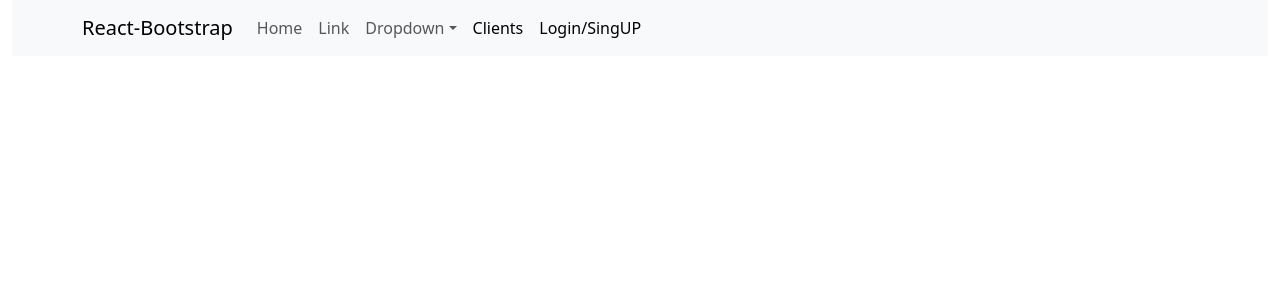
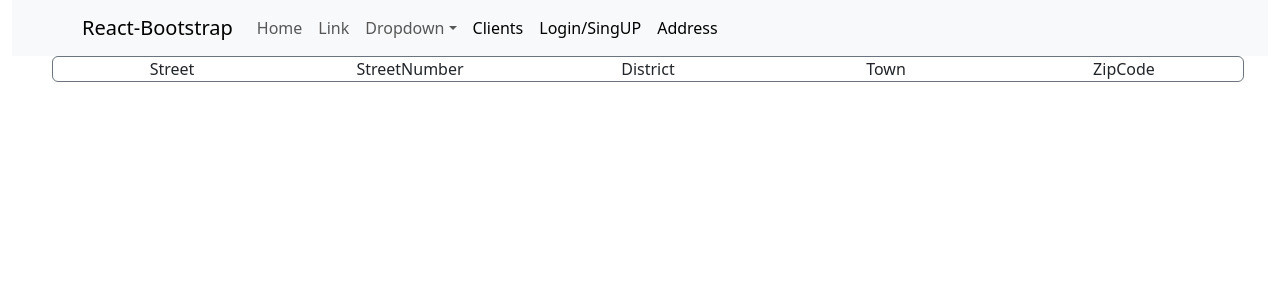
Before and after one commit to plmcst96/front-end-energy, a React (Create React App) app: page /address in a window 1280 px wide. Shown: the top 300 px of the page. Built offline with nearby package versions, Linux system fonts and the light colour scheme.

Commit message:
AddressPage

```diff
--- a/src/App.js
+++ b/src/App.js
@@ -7,6 +7,7 @@ import HomePage from "./components/HomePage";
 import Province from "./components/province/Province";
 import Town from "./components/town/Town";
 import ClientsPage from "./components/ClientsPage";
+import AddressPage from "./components/AddressPage";
 
 function App() {
   return (
@@ -18,6 +19,7 @@ function App() {
           <Route path="/prov" element={<Province />} />
           <Route path="/town" element={<Town />} />
           <Route path="/clients" element={<ClientsPage />} />
+          <Route path="/address" element={<AddressPage />} />
         </Routes>
       </BrowserRouter>
     </Container>
--- /dev/null
+++ b/src/components/AddressPage.jsx
@@ -0,0 +1,23 @@
+import React from 'react';
+import { Container,Row,Col } from 'react-bootstrap';
+
+const AddressPage = () => {
+  return (
+    <Container fluid>
+   <Row className=" ms-1 px-4 mb-3">
+      <Col>
+        <Row className="border border-secondary rounded  ">
+          {/* <Col className="p-0 text-center">Client Number</Col> */}
+          <Col className="p-0 text-center">Street</Col>
+          <Col className="p-0 text-center">StreetNumber</Col>
+          <Col className="p-0 text-center">District</Col>
+          <Col className="p-0 text-center">Town</Col>
+          <Col className="p-0 text-center">ZipCode</Col>
+        </Row>
+      </Col>
+    </Row>
+    </Container>
+  );
+};
+
+export default AddressPage;
--- a/src/components/NavBar.jsx
+++ b/src/components/NavBar.jsx
@@ -32,6 +32,11 @@ const NavBar = () => {
                 Login/SingUP
               </Link>
             </Nav.Link>
+             <Nav.Link>
+              <Link to="/address" className="text-decoration-none text-black">
+                Address
+              </Link>
+            </Nav.Link>
           </Nav>
         </Navbar.Collapse>
       </Container>
```
